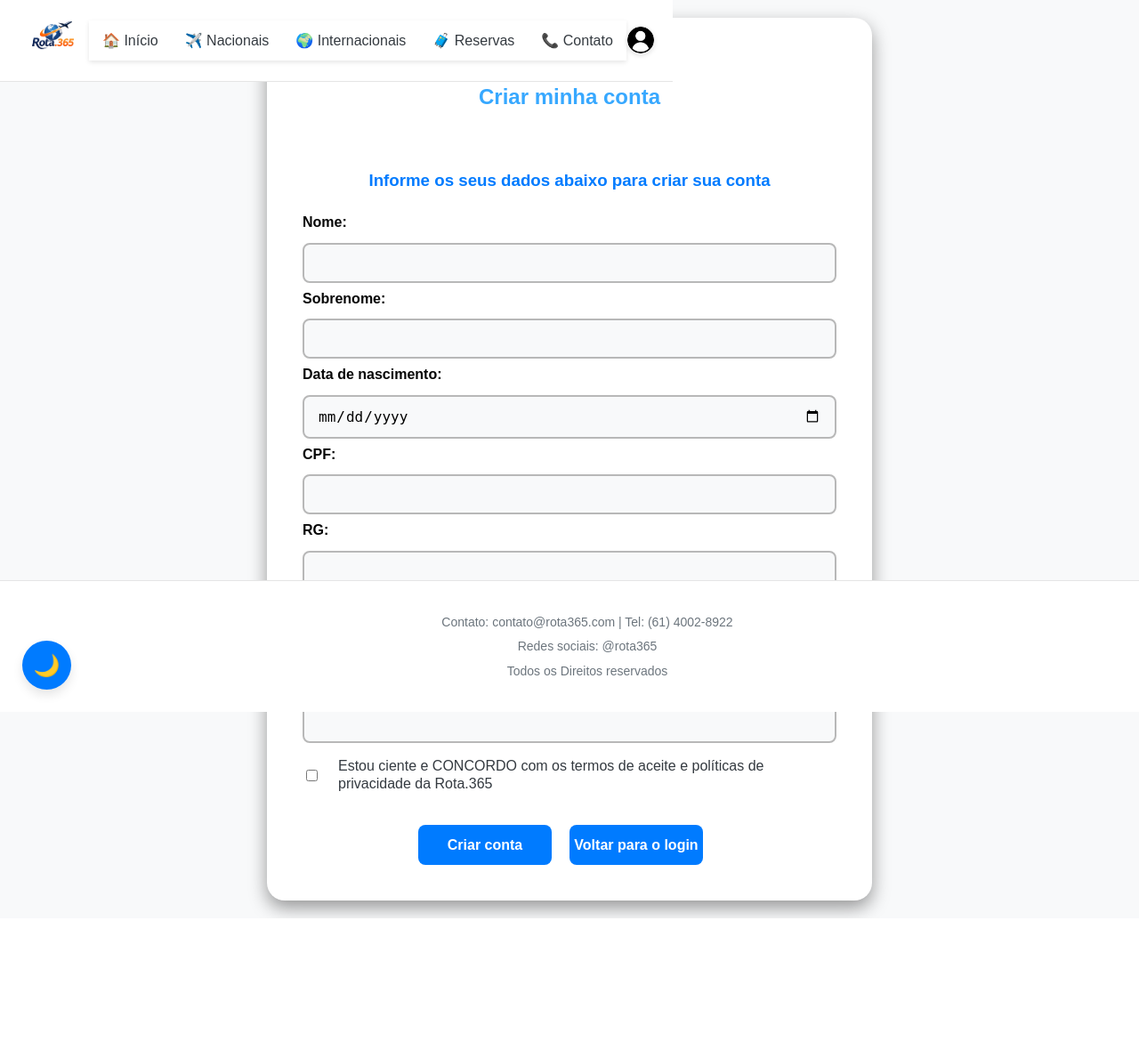
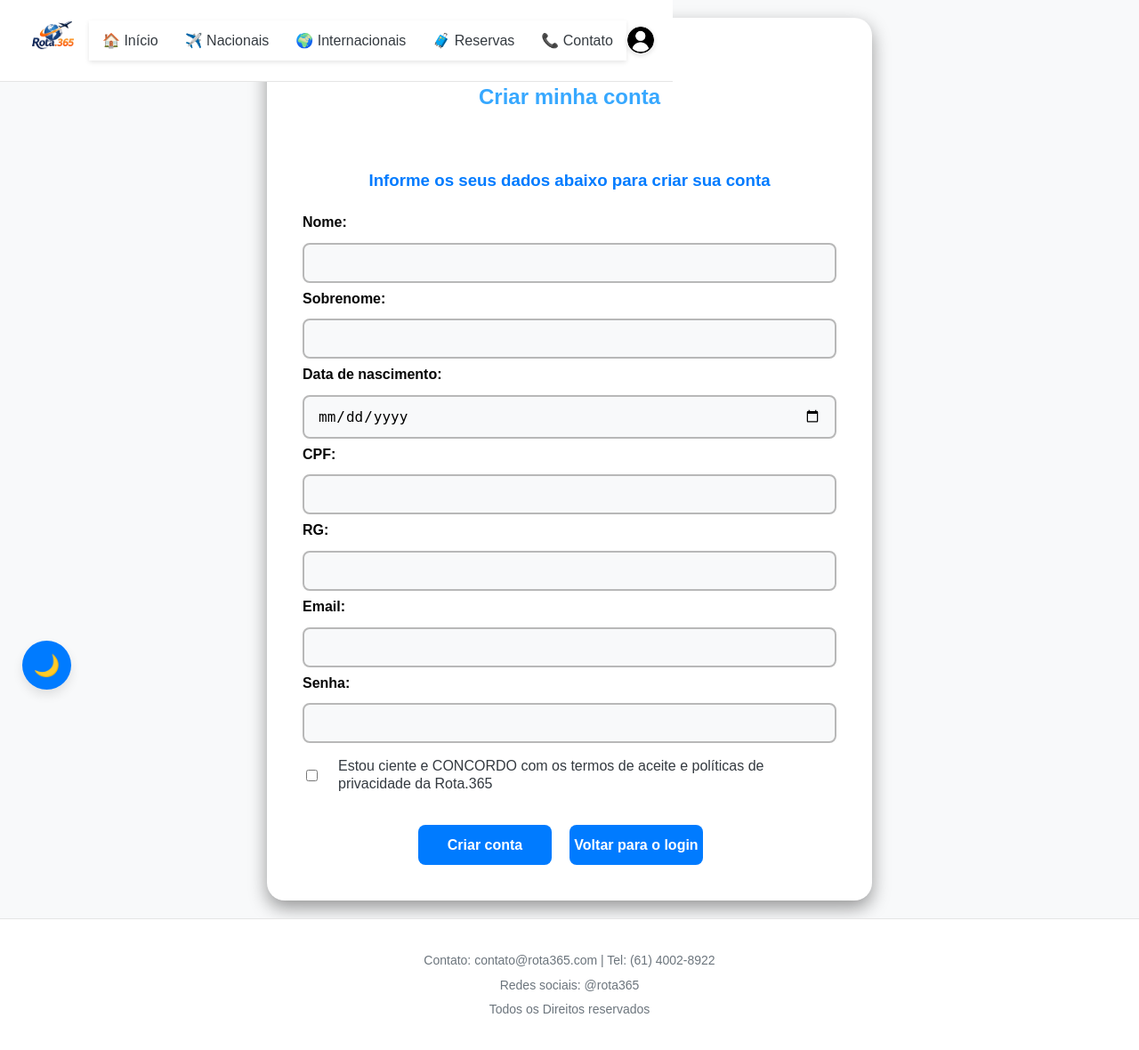
Before and after one commit to Akilah0713/Rota.365, a PHP site: page /criar-conta.html in a window 1280 px wide. Shown: the whole page at 89% size. Before the commit the page ends 1032 px from the top, so only its background shows below. Run offline with PHP 8.4, Linux system fonts and the light colour scheme.

Commit message:
cancela a alteração

```diff
--- a/style.css
+++ b/style.css
@@ -685,9 +685,6 @@ footer {
   padding: 30px 20px;
   border-top: 1px solid var(--cor-sombra);
   font-size: 14px;
-  position: fixed;
-  bottom: 0;
-  width: 100%;
 }
 footer p {
   margin: 5px 0;
```
